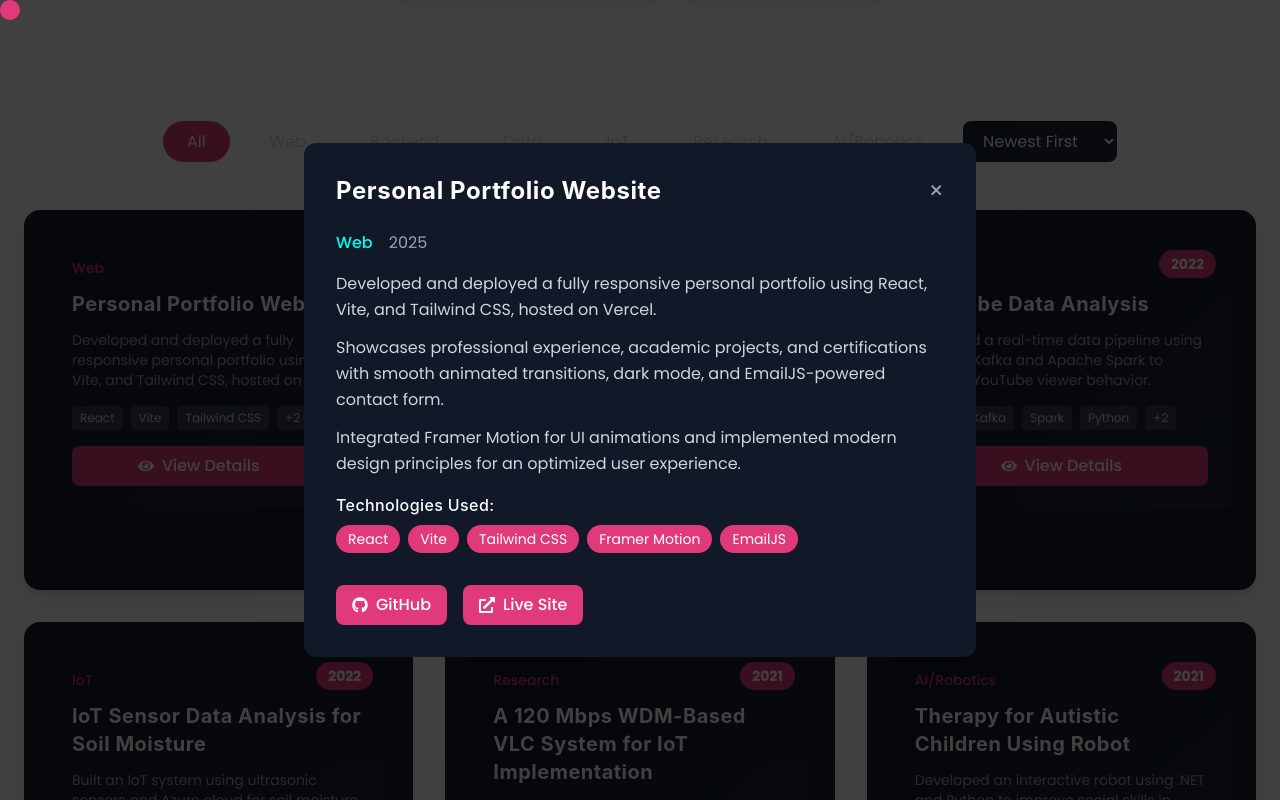
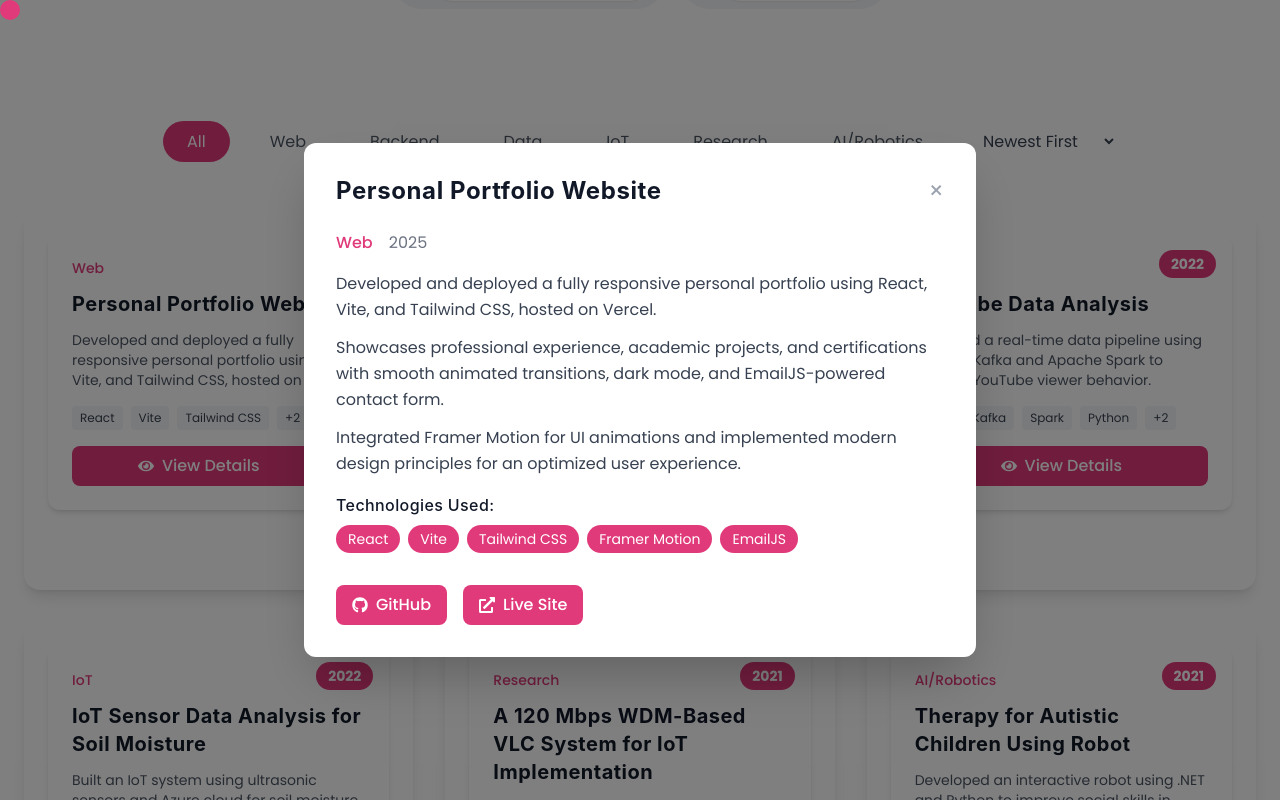
Before and after one commit to saicharankarasala/sai-charan-website, a React (Vite) app: page /projects in a window 1280 px wide. Both pictures are taken after a click on the element 218 px from the left and 1172 px from the top of the page. Shown: the part 772-1572 px from the top of the page. Built offline with nearby package versions, Linux system fonts and the light colour scheme.

Commit message:
Update ProjectShowcase to light theme: replace dark tiles with white/light backgrounds to match overall portfolio theme

```diff
--- a/src/components/ProjectShowcase.jsx
+++ b/src/components/ProjectShowcase.jsx
@@ -35,7 +35,7 @@ const ProjectShowcase = ({ projects }) => {
             className={`px-6 py-2 rounded-full border-2 transition-all duration-300 ${
               filter === category
                 ? 'border-[#e13a7a] bg-[#e13a7a] text-white'
-                : 'border-gray-600 text-gray-300 hover:border-[#e13a7a] hover:text-[#e13a7a]'
+                : 'border-gray-300 text-gray-600 hover:border-[#e13a7a] hover:text-[#e13a7a] bg-white'
             }`}
           >
             {category}
@@ -45,7 +45,7 @@ const ProjectShowcase = ({ projects }) => {
         <select
           value={sortBy}
           onChange={(e) => setSortBy(e.target.value)}
-          className="px-4 py-2 bg-gray-800 border border-gray-600 rounded-lg text-white"
+          className="px-4 py-2 bg-white border border-gray-300 rounded-lg text-gray-700 hover:border-[#e13a7a] transition-colors"
         >
           <option value="Newest">Newest First</option>
           <option value="Oldest">Oldest First</option>
@@ -62,14 +62,14 @@ const ProjectShowcase = ({ projects }) => {
           {filteredProjects.map((project, index) => (
             <motion.div
               key={project.title}
-              className="relative group bg-[#181f2a] rounded-2xl shadow-lg hover:shadow-2xl transition-all duration-300 p-6 flex flex-col h-full"
-              whileHover={{ scale: 1.025 }}
+              className="relative group bg-white rounded-2xl shadow-lg hover:shadow-xl transition-all duration-300 p-6 flex flex-col h-full border border-gray-200"
+              whileHover={{ scale: 1.025, y: -5 }}
               onClick={() => setSelectedProject(project)}
               style={{ cursor: 'pointer' }}
             >
-              {/* Card content remains always visible */}
-              <div className="relative bg-gradient-to-br from-gray-900 to-gray-800 rounded-xl p-6 border border-gray-700
-                              shadow-lg hover:shadow-2xl transition-all duration-300 overflow-hidden">
+              {/* Card content */}
+              <div className="relative bg-white rounded-xl p-6 border border-gray-200
+                              shadow-md hover:shadow-lg transition-all duration-300 overflow-hidden">
 
                 {/* Year badge */}
                 <div className="absolute top-4 right-4 bg-[#e13a7a] text-white px-3 py-1 rounded-full text-sm font-bold">
@@ -82,24 +82,24 @@ const ProjectShowcase = ({ projects }) => {
                 </div>
 
                 {/* Title */}
-                <h3 className="text-xl font-bold text-white mb-3 group-hover:text-[#e13a7a] transition-colors duration-300">
+                <h3 className="text-xl font-bold text-gray-900 mb-3 group-hover:text-[#e13a7a] transition-colors duration-300">
                   {project.title}
                 </h3>
 
                 {/* Description preview */}
-                <p className="text-gray-400 text-sm mb-4 line-clamp-3">
+                <p className="text-gray-600 text-sm mb-4 line-clamp-3">
                   {project.description[0]}
                 </p>
 
                 {/* Tech stack */}
                 <div className="flex flex-wrap gap-2 mb-4">
                   {project.tech.slice(0, 3).map(tech => (
-                    <span key={tech} className="px-2 py-1 bg-gray-700 text-xs text-gray-300 rounded">
+                    <span key={tech} className="px-2 py-1 bg-gray-100 text-gray-700 text-xs rounded">
                       {tech}
                     </span>
                   ))}
                   {project.tech.length > 3 && (
-                    <span className="px-2 py-1 bg-gray-700 text-xs text-gray-300 rounded">
+                    <span className="px-2 py-1 bg-gray-100 text-gray-700 text-xs rounded">
                       +{project.tech.length - 3}
                     </span>
                   )}
@@ -108,8 +108,8 @@ const ProjectShowcase = ({ projects }) => {
                 {/* Action buttons */}
                 <div className="flex gap-2">
                   <motion.button
-                    whileHover={{ scale: 1.1 }}
-                    whileTap={{ scale: 0.9 }}
+                    whileHover={{ scale: 1.05 }}
+                    whileTap={{ scale: 0.95 }}
                     className="flex-1 bg-[#e13a7a] text-white py-2 px-4 rounded-lg font-medium hover:bg-[#6d217f] transition-colors duration-300 flex items-center justify-center gap-2"
                   >
                     <FaEye />
@@ -118,9 +118,9 @@ const ProjectShowcase = ({ projects }) => {
 
                   {project.links && project.links.length > 0 && (
                     <motion.button
-                      whileHover={{ scale: 1.1 }}
-                      whileTap={{ scale: 0.9 }}
-                      className="p-2 bg-gray-700 text-white rounded-lg hover:bg-[#e13a7a] hover:text-white transition-colors duration-300"
+                      whileHover={{ scale: 1.05 }}
+                      whileTap={{ scale: 0.95 }}
+                      className="p-2 bg-gray-100 text-gray-600 rounded-lg hover:bg-[#e13a7a] hover:text-white transition-colors duration-300"
                       onClick={(e) => {
                         e.stopPropagation();
                         window.open(project.links[0].url, '_blank');
@@ -143,21 +143,21 @@ const ProjectShowcase = ({ projects }) => {
             initial={{ opacity: 0 }}
             animate={{ opacity: 1 }}
             exit={{ opacity: 0 }}
-            className="fixed inset-0 bg-black bg-opacity-75 z-50 flex items-center justify-center p-4"
+            className="fixed inset-0 bg-black bg-opacity-50 z-50 flex items-center justify-center p-4"
             onClick={() => setSelectedProject(null)}
           >
             <motion.div
               initial={{ scale: 0.8, opacity: 0 }}
               animate={{ scale: 1, opacity: 1 }}
               exit={{ scale: 0.8, opacity: 0 }}
-              className="bg-gray-900 rounded-xl p-8 max-w-2xl w-full max-h-[90vh] overflow-y-auto border border-gray-700"
+              className="bg-white rounded-xl p-8 max-w-2xl w-full max-h-[90vh] overflow-y-auto border border-gray-200 shadow-2xl"
               onClick={(e) => e.stopPropagation()}
             >
               <div className="flex justify-between items-start mb-6">
-                <h2 className="text-2xl font-bold text-white">{selectedProject.title}</h2>
+                <h2 className="text-2xl font-bold text-gray-900">{selectedProject.title}</h2>
                 <button
                   onClick={() => setSelectedProject(null)}
-                  className="text-gray-400 hover:text-white text-2xl"
+                  className="text-gray-400 hover:text-gray-600 text-2xl"
                 >
                   ×
                 </button>
@@ -165,25 +165,25 @@ const ProjectShowcase = ({ projects }) => {
 
               <div className="space-y-4">
                 <div className="flex items-center gap-4">
-                  <span className="text-[#00ffee] font-medium">{selectedProject.type}</span>
-                  <span className="text-gray-400">{selectedProject.year}</span>
+                  <span className="text-[#e13a7a] font-medium">{selectedProject.type}</span>
+                  <span className="text-gray-500">{selectedProject.year}</span>
                 </div>
 
                 <div className="space-y-3">
                   {selectedProject.description.map((desc, index) => (
-                    <p key={index} className="text-gray-300 leading-relaxed">
+                    <p key={index} className="text-gray-700 leading-relaxed">
                       {desc}
                     </p>
                   ))}
                 </div>
 
                 <div>
-                  <h4 className="text-white font-medium mb-2">Technologies Used:</h4>
+                  <h4 className="text-gray-900 font-medium mb-2">Technologies Used:</h4>
                   <div className="flex flex-wrap gap-2">
                     {selectedProject.tech.map(tech => (
-                                              <span key={tech} className="px-3 py-1 bg-[#e13a7a] text-white rounded-full text-sm">
-                          {tech}
-                        </span>
+                      <span key={tech} className="px-3 py-1 bg-[#e13a7a] text-white rounded-full text-sm">
+                        {tech}
+                      </span>
                     ))}
                   </div>
                 </div>
```
